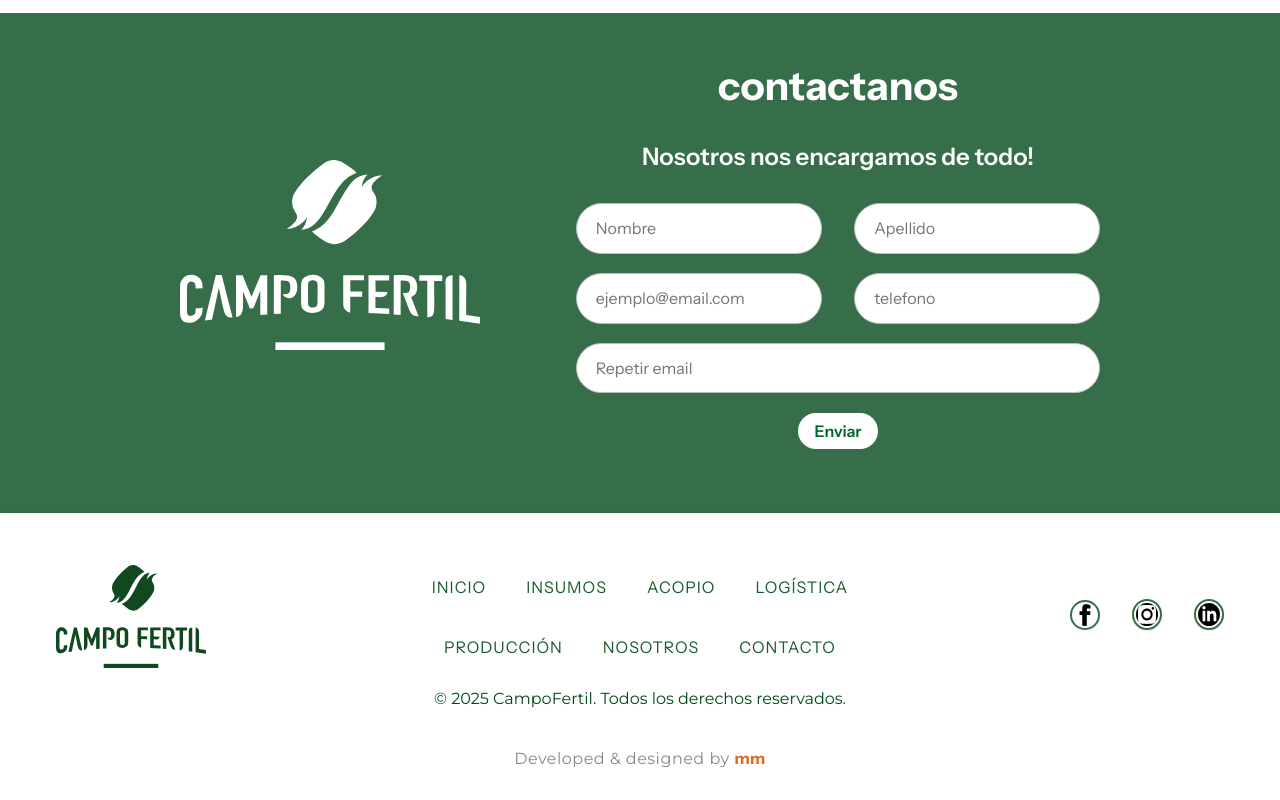
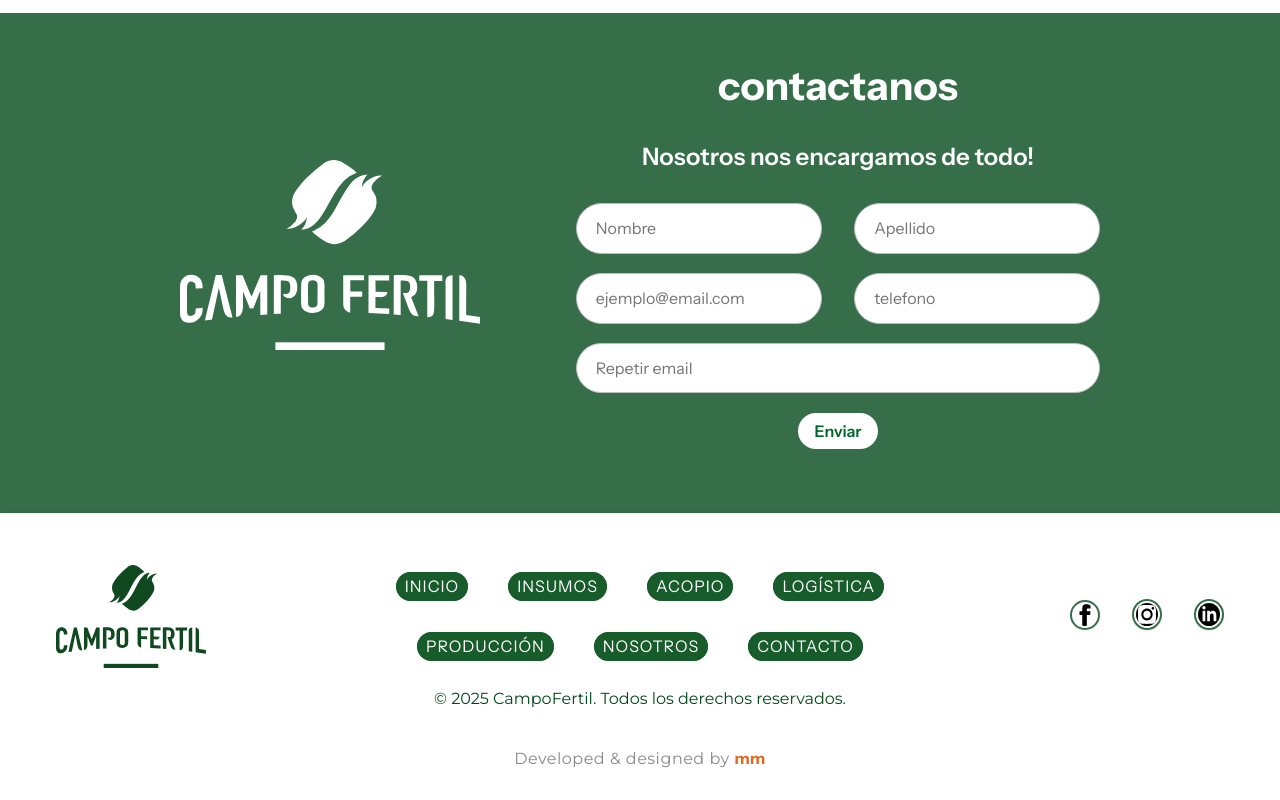
Before and after one commit to MiguelMiguez/campofertil, a React (Vite) app: page /contacto in a window 1280 px wide. Shown: the part 1746-2546 px from the top of the page. Built offline with nearby package versions, Linux system fonts and the light colour scheme.

Commit message:
Update Footer.css

```diff
--- a/src/components/Footer/Footer.css
+++ b/src/components/Footer/Footer.css
@@ -41,15 +41,23 @@ footer {
 .ContainerNavbarFooter ul li a:visited,
 .ContainerNavbarFooter ul li a:active {
   font-size: 1rem;
-  color: #185c2b;
+  background-color: #185c2b;
   text-decoration: none;
   transition: color 0.2s;
   letter-spacing: 1px;
+  padding: 0.2rem 0.5rem;
+  border-radius: 20px;
+  color: #ffffff;
+  transition: 0.3s;
+  border: 1px solid #185c2b;
 }
 
 .ContainerNavbarFooter ul li a:hover {
   color: #fe6600;
   cursor: pointer;
+  background-color: #ffffff;
+  box-shadow: 0 1px 2px rgba(0, 0, 0, 0.08);
+  border: 1px solid #fe6600;
 }
 
 .SocialIcon {
```
